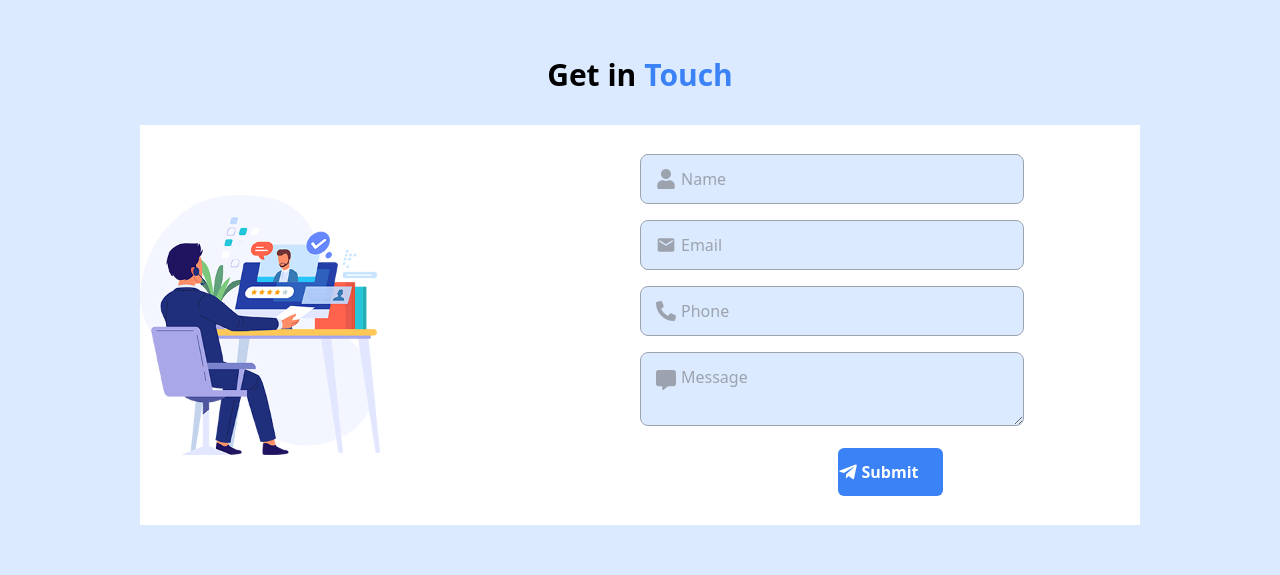
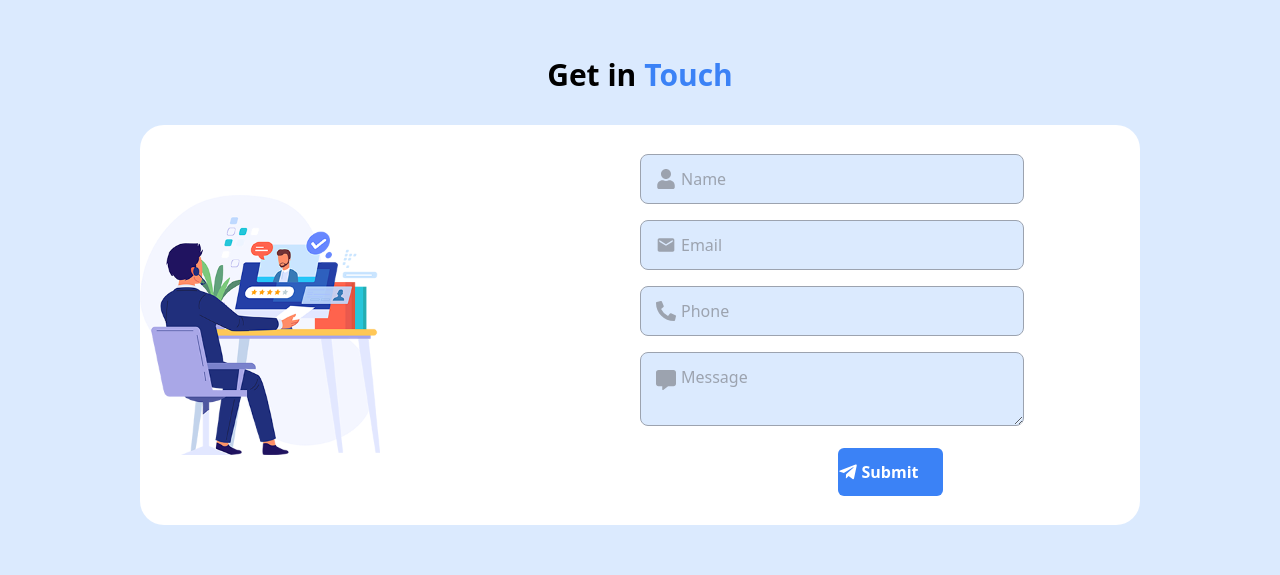
Before and after one commit to ashokkkkwr/Portfolio, a React (Vite) app: page / in a window 1280 px wide. Shown: the part 5600-6175 px from the top of the page. Built offline with nearby package versions, Linux system fonts and the light colour scheme.

Commit message:
corrected the colors of the projects page

```diff
--- a/src/molecules/Navbar.molecule.tsx
+++ b/src/molecules/Navbar.molecule.tsx
@@ -120,8 +120,8 @@ export default function NavbarMolecule() {
                 } transition duration-300`}
                 href="#experience"
                 onClick={() => handleClick("experience")}
-              >
-                Experience
+              >sk
+                Experiencesk
               </a>
             </li> */}
             <li>
--- a/src/organism/ContactSection.organism.tsx
+++ b/src/organism/ContactSection.organism.tsx
@@ -14,7 +14,7 @@ const ContactSection = () => {
         <i className="fas fa-headset"></i> Get in{" "}
         <span className="text-blue-500">Touch</span>
       </h2>
-      <div className="bg-white w-[125vh] h-[50vh] flex justify-center items-center">
+      <div className="bg-white w-[125vh] h-[50vh] flex justify-center items-center rounded-3xl">
         <div className="w-full lg:w-1/2 mb-8 lg:mb-0">
           <img
             src={contactImage}
```
